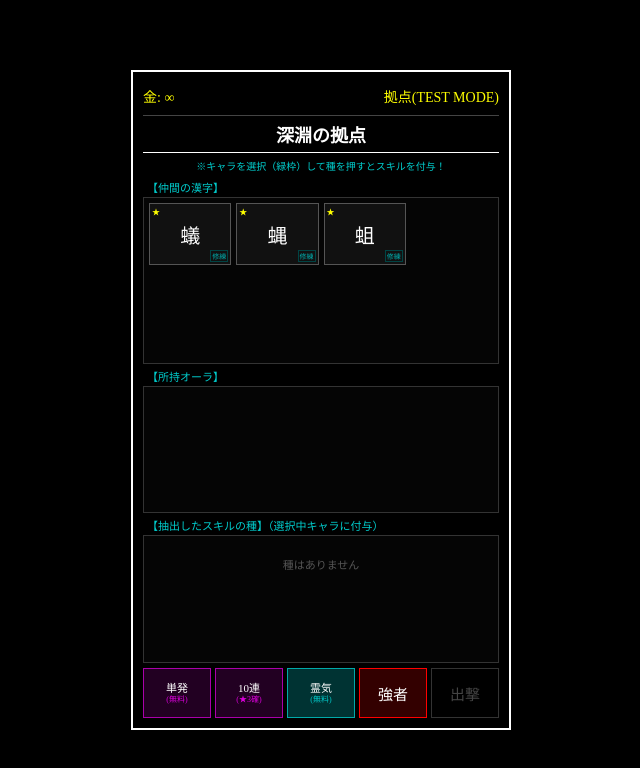
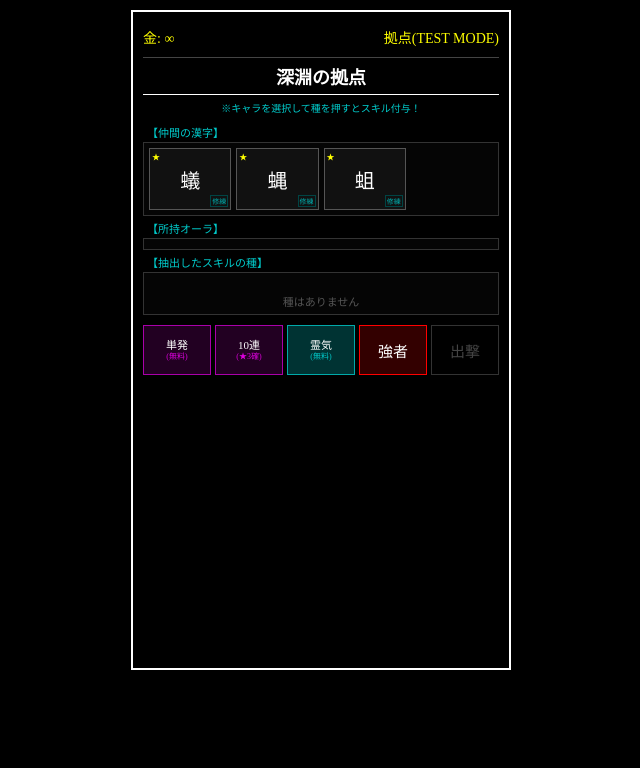
Before and after one commit to gomionsen-afk/shimokawa-quiz, a plain HTML site: page index.html in a window 1280 px wide. Shown: the whole page, without its empty margins (319-959 px from the left). Drawn offline with Linux system fonts and the light colour scheme.

Commit message:
Update index.html

```diff
--- a/index.html
+++ b/index.html
@@ -5,15 +5,22 @@
     <meta name="viewport" content="width=device-width, initial-scale=1.0, maximum-scale=1.0, user-scalable=no">
     <title>漢字RPG - 零 - デバッグモード（オーラ別属性発光完全版）</title>
     <style>
-        body { background: #000; color: #fff; font-family: "MS Mincho", "Hiragino Mincho ProN", serif; display: flex; justify-content: center; align-items: center; height: 100vh; margin: 0; overflow: hidden; }
-        /* 【修正】全体の高さ制限を380px×660pxに固定し、枠からはみ出た要素はスクロール（overflow-y: auto）できるようにしました */
-        #game-screen { border: 2px solid #fff; width: 380px; height: 660px; padding: 10px; display: flex; flex-direction: column; background: #000; position: relative; box-sizing: border-box; overflow-y: auto; }
-        .view { display: none; flex-direction: column; height: 100%; width: 100%; box-sizing: border-box; }
+        /* 画面全体の縦固定を解除し、自然なスクロールを許可 */
+        body { background: #000; color: #fff; font-family: "MS Mincho", "Hiragino Mincho ProN", serif; display: flex; justify-content: center; align-items: flex-start; min-height: 100vh; margin: 0; padding: 10px 0; box-sizing: border-box; }
+
+        /* ゲーム画面の縦固定を解除し、スマホでもはみ出さないように修正 */
+        #game-screen { border: 2px solid #fff; width: 380px; max-width: 95vw; min-height: 660px; padding: 10px; display: flex; flex-direction: column; background: #000; position: relative; box-sizing: border-box; }
+
+        /* 中身が詰まっても全体の枠が伸びてスクロールできるように変更 */
+        .view { display: none; flex-direction: column; width: 100%; box-sizing: border-box; }
         .view.active { display: flex; }
+
         .global-info { display: flex; justify-content: space-between; font-size: 14px; padding-bottom: 5px; border-bottom: 1px solid #444; color: #ff0; height: 30px; align-items: center; }
         h2 { border-bottom: 1px solid #fff; padding-bottom: 5px; text-align: center; font-size: 18px; margin: 5px 0; }
-        .guide-text { font-size: 10px; color: #888; text-align: center; margin-bottom: 5px; }
-        .box-list { border: 1px solid #333; overflow-y: auto; display: grid; grid-template-columns: repeat(4, 1fr); gap: 5px; padding: 5px; background: #050505; align-content: start; }
+        .guide-text { font-size: 10px; color: #0cc; text-align: center; margin-bottom: 5px; }
+
+        /* リストエリアが見やすくなるよう高さを少し調整 */
+        .box-list { border: 1px solid #333; display: grid; grid-template-columns: repeat(4, 1fr); gap: 5px; padding: 5px; background: #050505; align-content: start; }
         .box-item { border: 1px solid #555; text-align: center; cursor: pointer; font-size: 20px; position: relative; height: 60px; display: flex; align-items: center; justify-content: center; background: #111; }
         .box-item.selected { border-color: #0f0; background: #030; box-shadow: inset 0 0 5px #0f0; }
         .box-item .rarity { font-size: 8px; position: absolute; top: 2px; left: 2px; color: #ff0; }
@@ -30,7 +37,9 @@
         .hp-bar-bg { width: 80%; height: 6px; background: #300; border: 1px solid #444; position: relative; }
         .hp-bar-fill { height: 100%; background: #f00; width: 100%; transition: width 0.3s; }
         .stats-text { font-size: 10px; color: #ccc; margin-top: 2px; font-family: monospace; }
-        #log { flex: 1; border: 1px solid #333; margin: 5px 0; padding: 8px; font-size: 12px; overflow-y: auto; background: #050505; color: #eee; min-height: 100px; }
+
+        /* バトルログ部分の固定 */
+        #log { border: 1px solid #333; margin: 5px 0; padding: 8px; font-size: 12px; overflow-y: auto; background: #050505; color: #eee; height: 120px; box-sizing: border-box; }
         .controls { display: grid; grid-template-columns: 1fr 1fr; gap: 8px; height: 55px; flex-shrink: 0; }
         button { background: #000; color: #fff; border: 1px solid #fff; cursor: pointer; font-family: inherit; font-size: 15px; }
         button:disabled { border-color: #333; color: #444; cursor: not-allowed; }
@@ -52,7 +61,6 @@
         .gacha-res-item { width: 60px; height: 60px; background: #111; border: 1px solid #444; display: flex; flex-direction: column; align-items: center; justify-content: center; font-size: 18px; }
         @keyframes pulse { 0% { opacity: 0.5; } 50% { opacity: 1; } 100% { opacity: 0.5; } }
 
-        /* ── オーラシステム用の追加UIパーツのスタイル ── */
         .aura-btn { background: #033; border-color: #0aa; font-size: 11px; line-height: 1.2; }
         .aura-btn span { display: block; font-size: 8px; color: #0cc; }
         .section-title { font-size: 11px; color: #0cc; margin: 4px 0 2px 0; padding-left: 4px; text-align: left; width: 100%; }
@@ -63,13 +71,11 @@
         .equipped-badge { font-size: 7px; position: absolute; bottom: 2px; left: 2px; color: #f0f; border: 1px solid #f0f; padding: 0 1px; background: #202; }
         .current-aura-display { border: 1px dashed #0aa; background: #011; padding: 6px; margin: 5px 0; font-size: 12px; display: flex; justify-content: space-between; align-items: center; }
 
-        /* スキルの種用のスタイル */
         .seed-box-item { font-size: 10px !important; border-color: #050 !important; color: #0f0; background: #010; flex-direction: column; transition: 0.2s; }
         .seed-box-item:hover { background: #020; border-color: #0a0 !important; }
         .seed-box-title { font-size: 13px; font-weight: bold; }
         .seed-box-cost { font-size: 8px; color: #8c8; margin-top: 1px; }
 
-        /* ── オーラ個別アニメーション設定 ── */
         .glow-回避 { animation: pulse-blue 2s infinite ease-in-out; }
         @keyframes pulse-blue {
             0% { color: #d0f0ff; text-shadow: 0 0 6px rgba(0, 128, 255, 0.7), 0 0 12px rgba(0, 128, 255, 0.4); }
@@ -120,18 +126,18 @@
 
     <div id="view-home" class="view active">
         <h2>深淵の拠点</h2>
-        <div class="guide-text" style="color:#0cc; margin-bottom:2px;">※キャラを選択（緑枠）して種を押すとスキルを付与！</div>
+        <div class="guide-text">※キャラを選択して種を押すとスキル付与！</div>
 
         <div class="section-title">【仲間の漢字】</div>
-        <div id="my-box" class="box-list" style="flex: 0.4; min-height: 110px;"></div>
+        <div id="my-box" class="box-list" style="max-height: 180px; overflow-y: auto;"></div>
 
         <div class="section-title">【所持オーラ】</div>
-        <div id="aura-box" class="box-list" style="flex: 0.3; min-height: 80px;"></div>
+        <div id="aura-box" class="box-list" style="max-height: 130px; overflow-y: auto;"></div>
 
-        <div class="section-title">【抽出したスキルの種】（選択中キャラに付与）</div>
-        <div id="seed-box" class="box-list" style="flex: 0.3; min-height: 80px;"></div>
+        <div class="section-title">【抽出したスキルの種】</div>
+        <div id="seed-box" class="box-list" style="max-height: 130px; overflow-y: auto;"></div>
 
-        <div class="controls" style="grid-template-columns: repeat(5, 1fr); height: 50px; margin-top: 5px; gap: 4px;">
+        <div class="controls" style="grid-template-columns: repeat(5, 1fr); height: 50px; margin-top: 10px; gap: 4px;">
             <button class="gacha-btn" onclick="playGacha(1)">単発<span>(無料)</span></button>
             <button class="gacha-btn" onclick="playGacha(10)">10連<span>(★3確)</span></button>
             <button class="aura-btn" onclick="playAuraGacha()">霊気<span>(無料)</span></button>
@@ -160,10 +166,10 @@
         </div>
 
         <div class="section-title" id="shop-sub-title">【装備可能なオーラ一覧】</div>
-        <div class="seed-list" id="shop-inventory-list" style="flex:1; border:1px solid #222; background:#000; font-size:11px; padding:5px; overflow-y:auto; display:flex; flex-direction:column; gap:4px;"></div>
+        <div class="seed-list" id="shop-inventory-list" style="height:150px; border:1px solid #222; background:#000; font-size:11px; padding:5px; overflow-y:auto; display:flex; flex-direction:column; gap:4px;"></div>
 
         <button id="btn-extract" onclick="extractSkill()" style="margin: 6px 0 2px 0; background:#303; font-size:11px; height:30px;">スキル抽出（※オーラは手元に戻ります）</button>
-        <button onclick="closeShop()" style="height:40px;">拠点に戻る</button>
+        <button onclick="closeShop()" style="height:40px; margin-top:5px;">拠点に戻る</button>
     </div>
 
     <div id="view-battle" class="view">
@@ -293,7 +299,6 @@ function attachSeedFromHome(seedIndex) {
 
         char.skill = seed.name;
         char.cost = seed.cost || 1;
-
         seeds.splice(seedIndex, 1);
 
         alert(`${char.name} に 【${seed.name}】 のスキルを付与しました！`);
@@ -480,14 +485,14 @@ function updateShopUI() {
     const freeAuras = auras.filter(a => !box.some(b => b.auraId === a.id));
 
     if (freeAuras.length > 0) {
-        document.getElementById('shop-sub-title').innerText = "【装着可能なオーラ一覧】（クリックで装備）";
+        document.getElementById('shop-sub-title').innerText = "【装着可能なオーラ一覧】";
         shopList.innerHTML = freeAuras.map(a => `
             <div class="seed-item" style="color:#0ff; padding:5px; border:1px solid #066; background:#001; cursor:pointer;" onclick="equipAura(${a.id})">
                 <span>★${a.r} ${a.type} ── (${a.text})</span>
             </div>
         `).join('');
     } else {
-        document.getElementById('shop-sub-title').innerText = "【継承可能なスキルの種】（クリックで習得）";
+        document.getElementById('shop-sub-title').innerText = "【継承可能なスキルの種】";
         shopList.innerHTML = seeds.length ? seeds.map((s, i) => `<div class="seed-item" style="color:#0f0; padding:6px; border:1px solid #050; background:#010; cursor:pointer;" onclick="applySeed(${i})">【${s.name}の種】</div>`).join('') : "<div style='color:#555; text-align:center; padding:10px;'>装着可能なオーラ、または所持している種はありません</div>";
     }
 }
@@ -529,7 +534,6 @@ function buyStat(s) {
     box.find(b => b.id === shopTargetId)[s]++; updateShopUI(); saveData();
 }
 
-// ─── BATTLE ENGINE ───
 let party = [], enemies = [], stage = 1, queue = [], qIdx = 0, isSelecting = false, currentAction = null;
 let remainingActions = 0;
 
@@ -723,7 +727,7 @@ function next() {
             if (Math.random() < 0.05) {
                 const base = charData.find(c => c.name === currentBossName);
                 box.push({...base, id: Math.random(), auraId: null});
-                addLog("★" + currentBossName + "が仲仲間（ボックス）に加わった！");
+                addLog("★" + currentBossName + "が仲間（ボックス）に加わった！");
             }
             saveData(); setTimeout(()=>location.reload(), 1500);
         } else {
```
